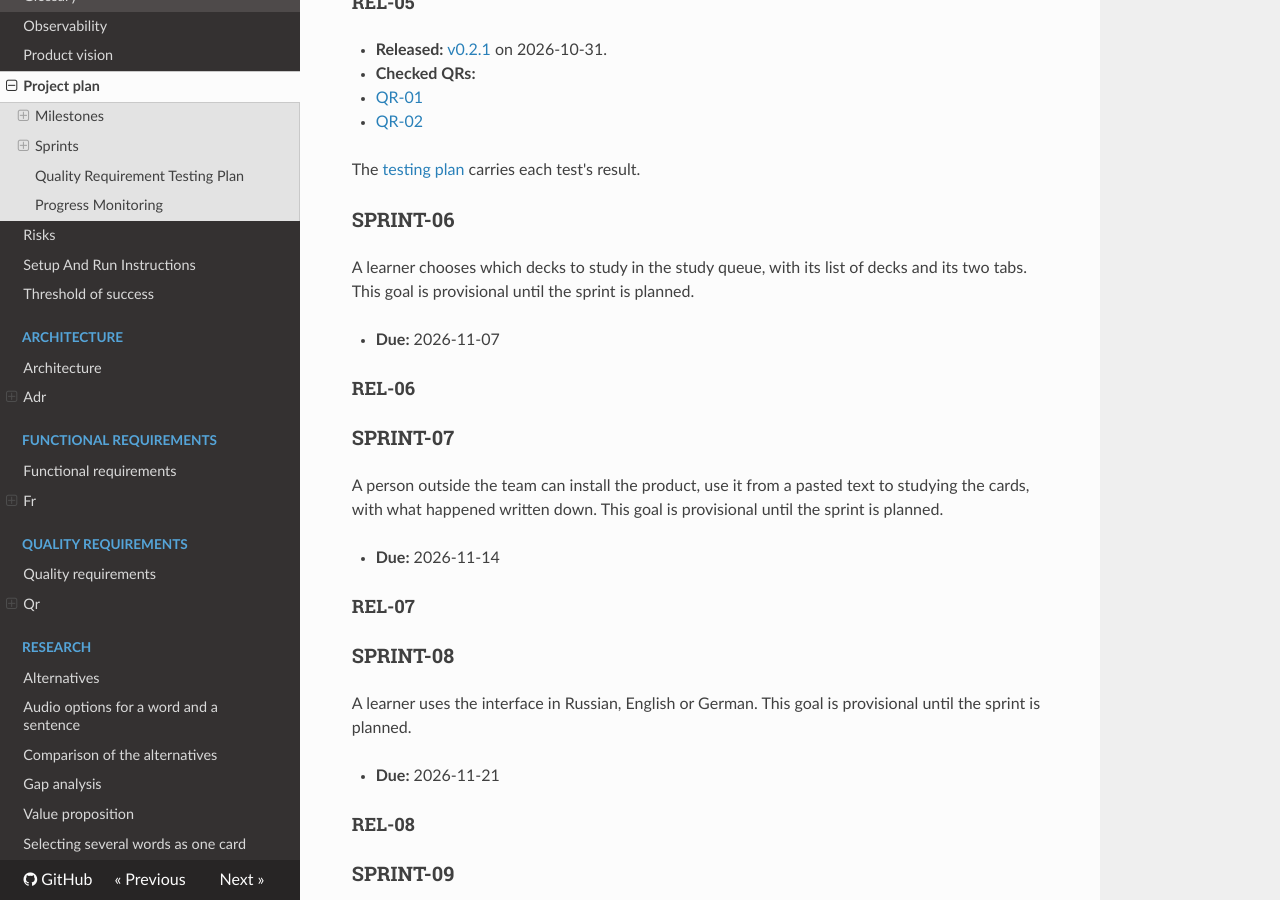
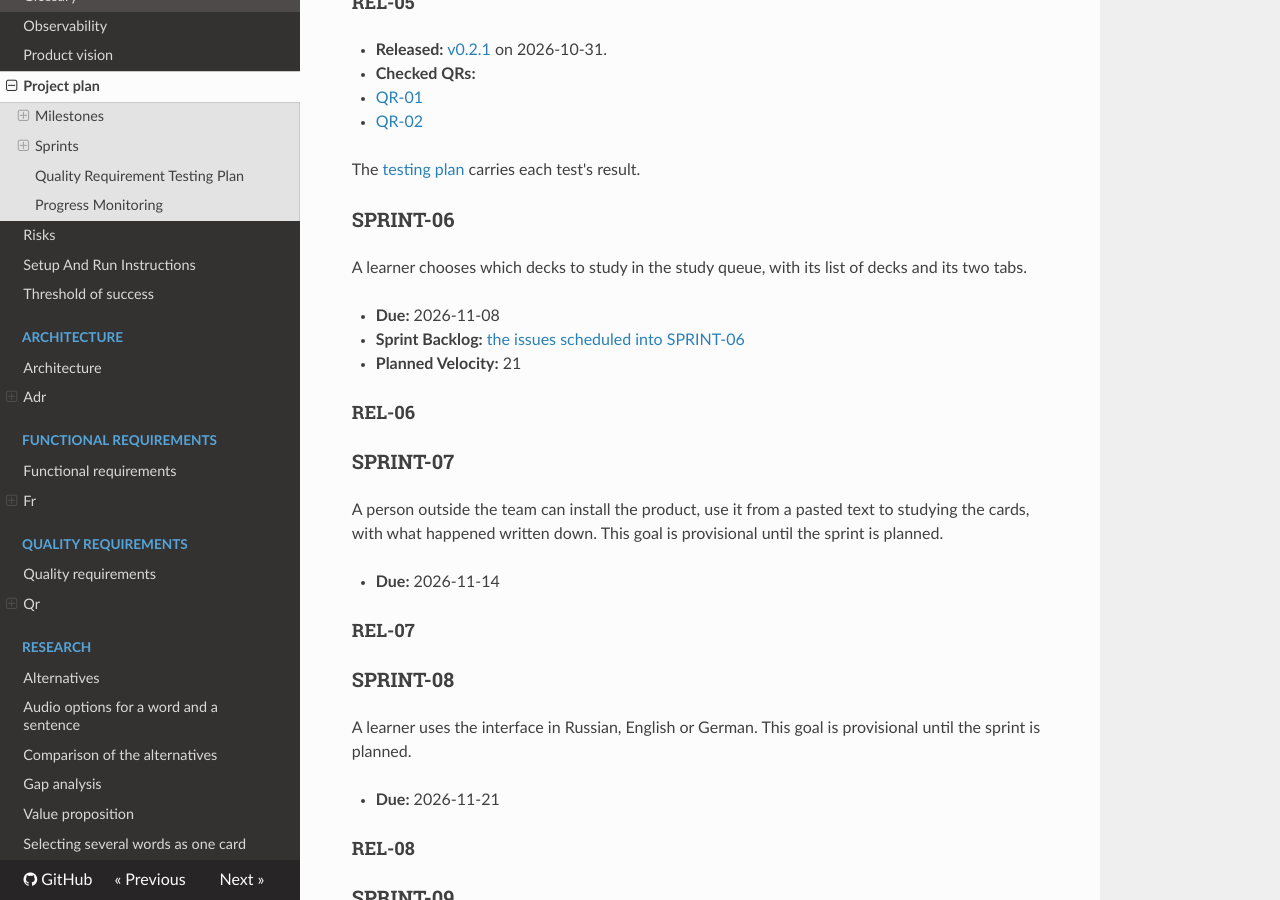
Before and after one commit to itpd-team-6/sentence-cards-generator-team-6, an MkDocs documentation site: the page built from docs/project-plan.md, in a window 1280 px wide and 900 px high, scrolled down 1858 px. Built offline with MkDocs 1.6.1, drawn with Linux system fonts in a browser that asks for light colours; nearby versions of some CDN libraries.

Commit message:
Plan SPRINT-06 with its due date, backlog and planned velocity

```diff
--- a/docs/project-plan.md
+++ b/docs/project-plan.md
@@ -22,7 +22,7 @@ The audio and the daily limits build on this version in the sprints after it.
 
 ### MLS-06
 
-- **Due:** 2026-11-07
+- **Due:** 2026-11-08
 - **Sprints:** [SPRINT-06](#sprint-06)
 - **Advances:** [TOS-04](threshold-of-success.md#tos-04)
 
@@ -76,9 +76,10 @@ A learner studies the words of one text first, deleting a card removes it from t
 ### SPRINT-06
 
 A learner chooses which decks to study in the study queue, with its list of decks and its two tabs.
-This goal is provisional until the sprint is planned.
 
-- **Due:** 2026-11-07
+- **Due:** 2026-11-08
+- **Sprint Backlog:** [the issues scheduled into SPRINT-06](https://github.com/itpd-team-6/sentence-cards-generator-team-6/milestone/4)
+- **Planned Velocity:** 21
 
 #### REL-06
 
```
